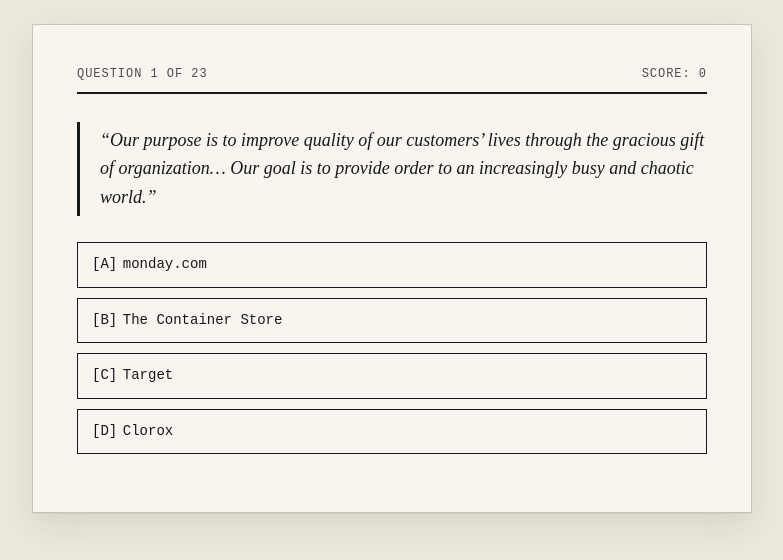
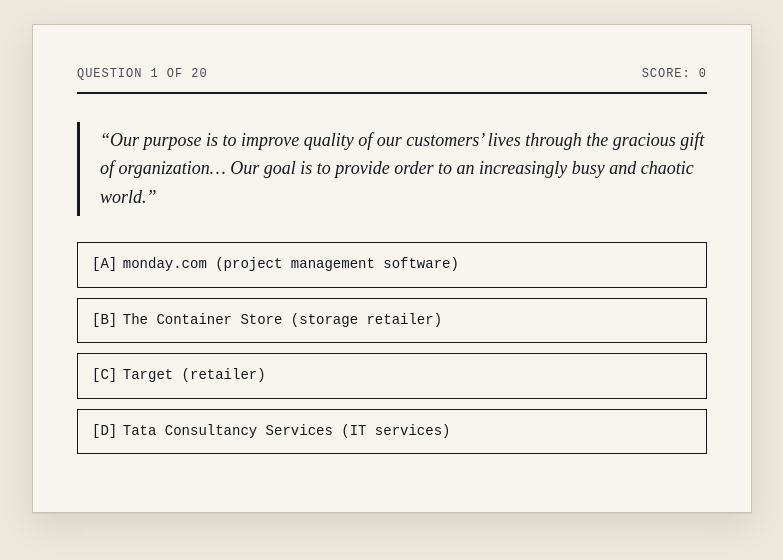
Before and after one commit to simulationonel/simulationonel.github.io, a plain HTML site: page prospectusquiz.html in a window 1280 px wide. Both pictures are taken after a click on the button "BEGIN QUIZ". Shown: the whole page, without its empty margins (248-1031 px from the left). Drawn offline with Linux system fonts and the light colour scheme.

Commit message:
Add files via upload

```diff
--- a/prospectusquiz.html
+++ b/prospectusquiz.html
@@ -53,6 +53,9 @@
     color:var(--ink-soft);
     font-size:17px;
     margin-bottom:40px;
+    max-width:520px;
+    margin-left:auto;
+    margin-right:auto;
   }
   /* ---------- Buttons ---------- */
   .btn{
@@ -199,7 +202,7 @@
   <!-- ============ COVER ============ -->
   <section id="cover">
     <h1 class="doc-title">Prospectus Quotes Quiz</h1>
-    <p class="doc-subtitle">These are all real quotes from SEC filings.</p>
+    <p class="doc-subtitle">These are all real quotes from SEC prospectus filings. The following examples demonstrate extreme corporate romanticism.</p>
     <div class="btn-row">
       <button class="btn" id="begin">Begin Quiz</button>
     </div>
@@ -208,7 +211,7 @@
   <!-- ============ QUESTION ============ -->
   <section id="question" class="hidden">
     <div class="quiz-header mono">
-      <span id="q-item">Question 1 of 23</span>
+      <span id="q-item">Question 1 of 20</span>
       <span id="q-score">Score: 0</span>
     </div>
 
@@ -228,7 +231,7 @@
   <!-- ============ RESULTS ============ -->
   <section id="results" class="hidden">
     <p class="result-score" id="r-score">0</p>
-    <p class="result-denom" id="r-denom">of 23 correct</p>
+    <p class="result-denom" id="r-denom">of 20 correct</p>
     <div class="btn-row">
       <button class="btn" id="r-copy">Copy My Result</button>
       <button class="btn" id="r-again" style="margin-left:8px">Play Again</button>
@@ -253,100 +256,108 @@
 
 const QUESTIONS = [
 
+/* Q1 */
 {quote:`<p>&ldquo;Our purpose is to improve quality of our customers&rsquo; lives through the gracious gift of organization&hellip; Our goal is to provide order to an increasingly busy and chaotic world.&rdquo;</p>`,
- options:["monday.com","The Container Store","Target","Clorox"],answer:1,
+ options:["monday.com (project management software)","The Container Store (storage retailer)","Target (retailer)","Tata Consultancy Services (IT services)"],answer:1,
  company:"The Container Store",source:"The Container Store — Form S-1, 2013"},
 
+/* Q2 */
 {quote:`<p>&ldquo;These core values attract passionate and motivated employees who are driven to succeed and share our vision of &lsquo;elevating the world from mediocrity to greatness.&rsquo;&rdquo;</p>`,
- options:["Salesforce","Peloton","Lululemon","WeWork"],answer:2,
+ options:["Salesforce (enterprise software)","Nike (athletic apparel)","Lululemon (athletic apparel)","WeWork (office space)"],answer:2,
  company:"Lululemon",source:"Lululemon — Form S-1, 2007"},
 
+/* Q3 */
 {quote:`<p>&ldquo;On the most basic level, ${R} sells happiness.&rdquo;</p>`,
- options:["The Walt Disney Company","Krispy Kreme","Zoom","Peloton"],answer:3,
+ options:["The Walt Disney Company (entertainment)","Krispy Kreme (donuts)","McDonald&rsquo;s (fast food)","Peloton (exercise equipment)"],answer:3,
  company:"Peloton",source:"Peloton — Form S-1, 2019"},
 
+/* Q4 */
 {quote:`<p>&ldquo;We are serving a primal need of all human beings&hellip; We see ourselves as the oldest start-up on earth.&rdquo;</p>`,
- options:["Levi Strauss &amp; Co.","IBM","Birkenstock","The Coca-Cola Company"],answer:2,
+ options:["Levi Strauss &amp; Co. (denim)","IBM (technology)","Birkenstock (footwear)","SpaceX (aerospace)"],answer:2,
  company:"Birkenstock",source:"Birkenstock — Form F-1, 2023"},
 
-{quote:`<p>&ldquo;We are committed to helping this growing, global community of professionals, whom we refer to as Awesome Humans, look, feel and perform at their best&mdash;24/7, 365 days a year.&rdquo;</p>`,
- options:["FIGS","LinkedIn","Lululemon","Hims &amp; Hers"],answer:0,
- company:"FIGS",source:"FIGS — Form S-1, 2021"},
-
+/* Q5 */
 {quote:`<p>&ldquo;We are a community company committed to maximum global impact. Our mission is to elevate the world&rsquo;s consciousness.&rdquo;</p>`,
- options:["Headspace","Palantir","Peloton","WeWork"],answer:3,
+ options:["Headspace (meditation app)","Palantir (data analytics)","Asana (work management software)","WeWork (office space)"],answer:3,
  company:"WeWork",source:"WeWork — Form S-1, 2019"},
 
-{quote:`<p>&ldquo;Our mission is to help humanity thrive by enabling the world&rsquo;s teams to work together effortlessly.&rdquo;</p>`,
- options:["Microsoft","Asana","T-Mobile","Accenture"],answer:1,
- company:"Asana",source:"Asana — Form S-1, 2020"},
+/* Q6 */
+{quote:`<p>&ldquo;At its core, trust is rooted in the profound yet daring belief that someone else will place your needs above their own. It&rsquo;s a distinctly human trait, the glue of relationships, and the bedrock of progress.&rdquo;</p>`,
+ options:["Coinbase (crypto exchange)","Caterpillar (construction equipment)","Klarna (buy now, pay later)","Lemonade (insurance)"],answer:2,
+ company:"Klarna",source:"Klarna — Form F-1, 2025"},
 
+/* Q7 */
 {quote:`<p>&ldquo;${R} is a mission-driven, lifestyle brand that operates at the intersection of design, technology, healthcare, and social enterprise.&rdquo;</p>`,
- options:["Apple","Hims &amp; Hers","Warby Parker","Fitbit"],answer:2,
+ options:["Apple (consumer electronics)","Hims &amp; Hers (telehealth)","Warby Parker (eyeglasses)","Fitbit (wearables)"],answer:2,
  company:"Warby Parker",source:"Warby Parker — Form S-1, 2021"},
 
+/* Q8 */
 {quote:`<p>&ldquo;We call this emerging category &lsquo;human co-experience,&rsquo; which we consider to be the new form of social interaction we envisioned back in 2004.&rdquo;</p>`,
- options:["Meta","Zoom","Match Group","Roblox"],answer:3,
+ options:["Meta (social media)","Zoom (video conferencing)","Match Group (dating apps)","Roblox (gaming platform)"],answer:3,
  company:"Roblox",source:"Roblox — Form S-1, 2021"},
 
+/* Q9 */
 {quote:`<p>&ldquo;Our culture of delivering happiness drives our mission, vision and values and is fundamental to everything we do at ${R}.&rdquo;</p>`,
- options:["Zappos","Zoom","Peloton","Southwest Airlines"],answer:1,
+ options:["Zappos (online shoe retailer)","Zoom (video conferencing)","FedEx (logistics)","Southwest Airlines (airline)"],answer:1,
  company:"Zoom",source:"Zoom — Form S-1, 2019"},
 
+/* Q10 */
 {quote:`<p>&ldquo;Our success is based on our outsider approach. We are a technology company seeking to reinvent every aspect of a massive industry.&rdquo;</p>`,
- options:["Palantir","Oddity","Carvana","Compass"],answer:1,
+ options:["Palantir (data analytics)","Oddity (beauty and wellness)","Carvana (online used cars)","Compass (real estate brokerage)"],answer:1,
  company:"Oddity",source:"Oddity Tech — Form F-1, 2023"},
 
+/* Q11 */
 {quote:`<p>&ldquo;At ${RC}, we believe that a ${RW} is more than just a ${RW}: it is an opportunity to Inspire People to Shine.&rdquo;</p>
  <p style="font-style:normal;font-size:14px;color:#4A4C52">Both blanks marked &ldquo;WORD X&rdquo; are the same word.</p>`,
  options:["Target &mdash; X = &ldquo;trip to the store&rdquo;","Mister Car Wash &mdash; X = &ldquo;car wash&rdquo;","SmileDirectClub &mdash; X = &ldquo;dental visit&rdquo;","Traeger Grills &mdash; X = &ldquo;grill&rdquo;"],answer:1,
  company:"Mister Car Wash",liftWord:"car wash",
  source:"Mister Car Wash — Form S-1, 2021"},
 
-{quote:`<p>&ldquo;We believe that transforming the food industry is necessary to face humanity&rsquo;s greatest challenges across climate, environment, health and lifestyle. In parallel, change is rocking the consumer landscape, as the growing concerns for the environment and interest in health and nutrition have started to drive real, scaled behavioral changes around consumer purchase choices. Generation Z and Millennials will become the dominant global generations in the coming years, bringing to the market a new set of values and expectations.&rdquo;</p>`,
- options:["Beyond Meat","Sweetgreen","Oatly","Instacart"],answer:2,
+/* Q12 */
+{quote:`<p>&ldquo;We believe that transforming the food industry is necessary to face humanity&rsquo;s greatest challenges across climate, environment, health and lifestyle.&rdquo;</p>`,
+ options:["Beyond Meat (plant-based meat)","Sweetgreen (salad chain)","Oatly (oat milk)","Instacart (grocery delivery)"],answer:2,
  company:"Oatly",source:"Oatly — Form F-1, 2021"},
 
+/* Q13 */
 {quote:`<p>&ldquo;I, ${RN}, see, hear, know and feel that the purpose of my life is to enjoy the journey, to maximize the moment, to be a loving, passionate, inspirational leader that defies the odds, to be a force for God and a force for good, and I hope to meet the man that I am someday when I die, not the man I could have been. I am inspired by our people, our mission and all the work we&rsquo;re doing in communities&mdash;I hope you are too. Welcome aboard, fasten your seatbelt&mdash;we&rsquo;re on a rocket ship and I wouldn&rsquo;t have it any other way.&rdquo;</p>`,
- options:["Virgin Galactic","Dutch Bros","Southwest Airlines","Salesforce"],answer:1,
+ options:["Virgin Galactic (space tourism)","Dutch Bros (drive-thru coffee)","Delta Air Lines (airline)","Salesforce (enterprise software)"],answer:1,
  company:"Dutch Bros",lift:"Travis Boersma",
  source:"Dutch Bros — Form S-1, 2021 (letter from co-founder Travis Boersma)"},
 
+/* Q14 */
 {quote:`<p>&ldquo;Our vision for the future is ambitious: to build a better food system. We are transforming the way that food is produced, distributed, and consumed. We believe a better food system will benefit not only consumers and stockholders, but also the planet, and we manage our business for the benefit of all three.&rdquo;</p>`,
- options:["Blue Apron","Instacart","Corteva","Kroger"],answer:0,
+ options:["Blue Apron (meal kits)","Instacart (grocery delivery)","Corteva (agriculture)","Kroger (grocery chain)"],answer:0,
  company:"Blue Apron",source:"Blue Apron — Form S-1, 2017"},
 
-{quote:`<p>&ldquo;As an influential Mexican-American, she&rsquo;s also a driver of the New Mainstream Economy of Latinx business and cultural leaders today.&rdquo;</p>`,
- options:["Stitch Fix","Bumble","The Honest Company","23andMe"],answer:2,
- company:"The Honest Company",source:"The Honest Company — Form S-1, 2021 (bio of founder Jessica Alba)"},
-
+/* Q15 */
 {quote:`<p>&ldquo;If the last 10 years were defined by the SaaS cloud, then the next 10 years will be focused on giving people the power to create software that fits their needs. We believe that we are best positioned to be the leaders in this change.&rdquo;</p>`,
- options:["monday.com","Atlassian","Figma","Snowflake"],answer:0,
+ options:["monday.com (project management software)","Atlassian (collaboration software)","Figma (design software)","Snowflake (data cloud)"],answer:0,
  company:"monday.com",source:"monday.com — Form F-1, 2021"},
 
+/* Q16 */
 {quote:`<p>&ldquo;Think about it: if Einstein were alive today, he&rsquo;d start his day by clearing Groupons and LinkedIn invitations out of his inbox. Then he&rsquo;d get down to work &mdash; and right before his Eureka moment, his phone would buzz with a Slack message. Would we still understand relativity?&rdquo;</p>`,
- options:["Headspace","RocketLab","AppLovin","Dropbox"],answer:3,
+ options:["Talkspace (online therapy)","RocketLab (aerospace)","AppLovin (adtech)","Dropbox (file storage)"],answer:3,
  company:"Dropbox",source:"Dropbox — Form S-1, 2018"},
 
+/* Q17 */
 {quote:`<p>&ldquo;In fact, when we moved back to the city several years later, I could never find eggs that tasted like the ones my &lsquo;girls&rsquo; had laid. That got me wondering: Is it possible to produce amazing food in an environmentally responsible and humane manner on a commercial scale?&rdquo;</p>`,
- options:["Cal-Maine Foods","Vital Farms","Chobani","Blue Apron"],answer:1,
+ options:["Cal-Maine Foods (eggs)","Vital Farms (pasture-raised eggs)","Beyond Meat (plant-based meat)","WeWork (office space)"],answer:1,
  company:"Vital Farms",source:"Vital Farms — Form S-1, 2020"},
 
-{quote:`<p>&ldquo;${R} is the story of a few dedicated everyday people coming together to create something extraordinary. Together, we have built a transformative force in the food industry that aims to provide good food for all while also improving our communities. We are a new kind of company that operates on a simple fundamental principle that we do well by doing good.&rdquo;</p>`,
- options:["Cava","DoorDash","Chobani","Sprouts Farmers Market"],answer:2,
- company:"Chobani",source:"Chobani — Form S-1, 2021 (offering later withdrawn)"},
-
+/* Q18 */
 {quote:`<p>&ldquo;The next 100 years are going to be nuts. Global population is going to peak, and then go down&mdash;possibly forever&mdash;inverting the labor pool. The worst effects of climate change will be felt, and (with enough effort) begin to subside. Automation will wipe out millions of jobs, potentially creating a hyper-concentration of wealth that would exacerbate social tensions around the world. VR and personal VTOL travel will radically alter where we live and work. Miniaturized surveillance and data aggregation will challenge all notions of privacy, while quantum computers wipe out all modern cryptography. The Singularity will (maybe?) occur. We will become a multi-planetary civilization. To repeat, the next 100 years are going to be nuts.&rdquo;</p>
  <p>&ldquo;These vast climate, social, and technological changes are so daunting, it&rsquo;s tempting to bury our heads and pretend they will only happen to somebody else. But odds are, if you are reading these words, you are going to be alive to witness the most extreme effects of these trends&mdash;and if not, your children certainly will. This stark reality has weighed on me, for a long time. Our world is incredible, mysterious, diverse, and beautiful. But so fragile, and pushed to the brink. I am convinced we can get through this, and leave everything for our kids better than we found it. If enough of us help. ${R} is how we help.&rdquo;</p>`,
- options:["Palantir","Rivian","Expensify","Coinbase"],answer:2,
+ options:["Palantir (data analytics)","Rivian (electric vehicles)","Expensify (expense software)","Coinbase (crypto exchange)"],answer:2,
  company:"Expensify",source:"Expensify — Form S-1, 2021"},
 
+/* Q19 */
 {quote:`<p>&ldquo;The challenges that we face, and the crises that we have and will continue to confront, expose the systemic weaknesses of the institutions on which we depend. Our industrial infrastructure and manufacturing supply chains were conceived of and constructed in a different century. Government agencies have faltered in fulfilling their mandates and serving the public. Some institutions will struggle to survive. Others will collapse.&rdquo;</p>`,
- options:["Expensify","Lockheed Martin","Coinbase","Palantir"],answer:3,
+ options:["Axon (tasers and body cameras)","Lockheed Martin (defense)","Robinhood (trading app)","Palantir (data analytics)"],answer:3,
  company:"Palantir",source:"Palantir — Form S-1, 2020"},
 
+/* Q20 */
 {quote:`<p>&ldquo;We aim to reverse climate change through better business by empowering people to make better, more conscious decisions for themselves as well as the planet.&rdquo;</p>`,
- options:["Bloom Energy","Tesla","Allbirds","NextEra Energy"],answer:2,
+ options:["Bloom Energy (fuel cells)","Tesla (electric vehicles)","Allbirds (footwear)","NextEra Energy (utility)"],answer:2,
  company:"Allbirds",source:"Allbirds — Form S-1, 2021"}
 ];
 
```
